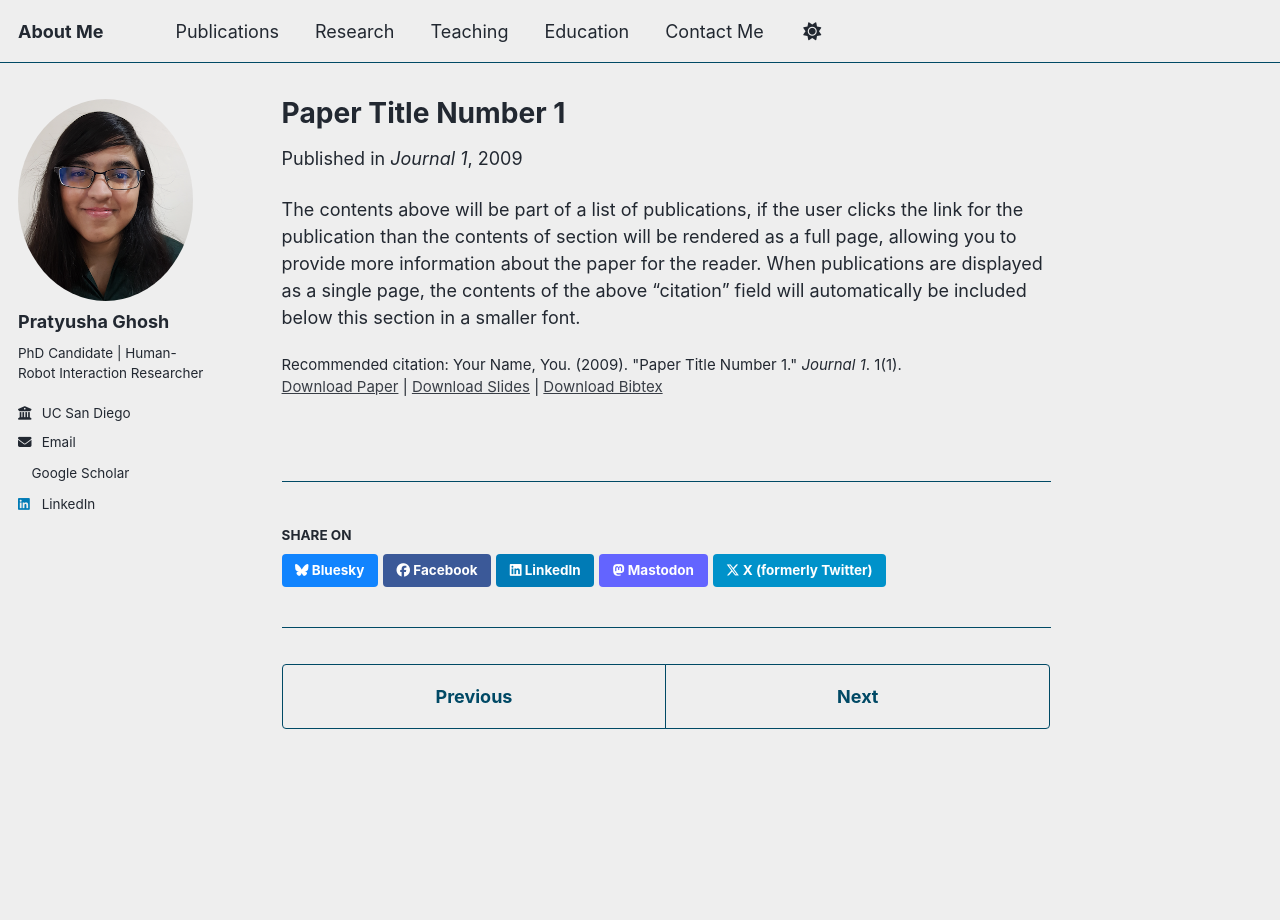
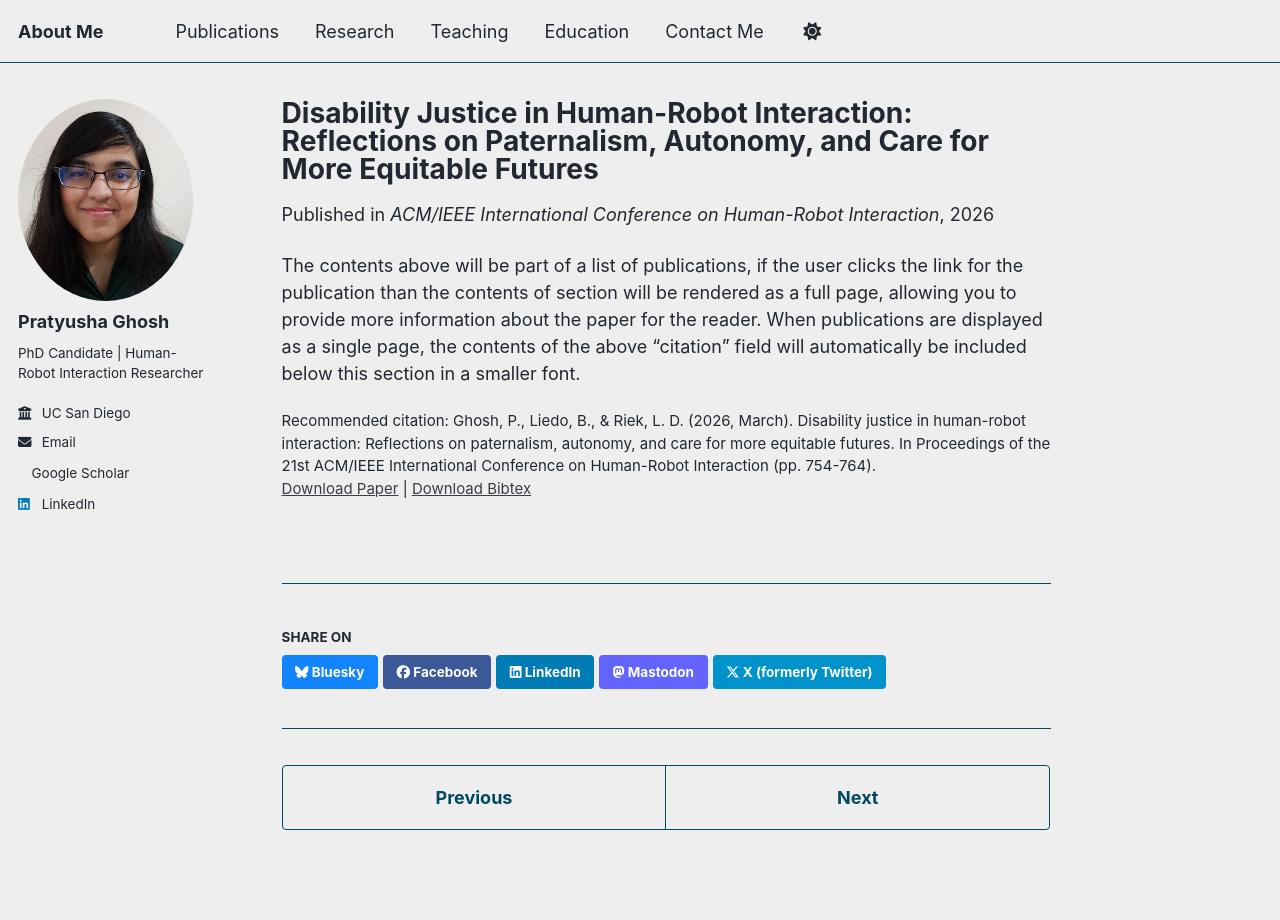
Before and after one commit to pratyusha-g/pratyusha-g.github.io, a Jekyll site: the page built from _publications/2009-10-01-paper-title-number-1.md, in a window 1280 px wide. Built offline with Jekyll 4.4.1, drawn with Linux system fonts in a browser that asks for light colours; a style sheet for code colours, icons or effects is not loaded.

Commit message:
Update 2009-10-01-paper-title-number-1.md

```diff
--- a/_publications/2009-10-01-paper-title-number-1.md
+++ b/_publications/2009-10-01-paper-title-number-1.md
@@ -1,14 +1,12 @@
 ---
-title: "Paper Title Number 1"
+title: "Disability Justice in Human-Robot Interaction: Reflections on Paternalism, Autonomy, and Care for More Equitable Futures"
 collection: publications
-category: manuscripts
-permalink: /publication/2009-10-01-paper-title-number-1
-excerpt: 'This paper is about the number 1. The number 2 is left for future work.'
-date: 2009-10-01
-venue: 'Journal 1'
-slidesurl: 'https://academicpages.github.io/files/slides1.pdf'
-paperurl: 'https://academicpages.github.io/files/paper1.pdf'
-bibtexurl: 'https://academicpages.github.io/files/bibtex1.bib'
-citation: 'Your Name, You. (2009). &quot;Paper Title Number 1.&quot; <i>Journal 1</i>. 1(1).'
+category: conference_journal
+permalink: /publication/2026-03-16-Disability Justice
+date: 2026-03-16
+venue: 'ACM/IEEE International Conference on Human-Robot Interaction'
+paperurl: 'https://pratyusha-g.github.io/files/DJ_HRI_Paternalism.pdf'
+bibtexurl: 'https://pratyusha-g.github.io/files/DJ_HRI_Paternalism.bib'
+citation: 'Ghosh, P., Liedo, B., & Riek, L. D. (2026, March). Disability justice in human-robot interaction: Reflections on paternalism, autonomy, and care for more equitable futures. In Proceedings of the 21st ACM/IEEE International Conference on Human-Robot Interaction (pp. 754-764).'
 ---
 The contents above will be part of a list of publications, if the user clicks the link for the publication than the contents of section will be rendered as a full page, allowing you to provide more information about the paper for the reader. When publications are displayed as a single page, the contents of the above "citation" field will automatically be included below this section in a smaller font.
```
